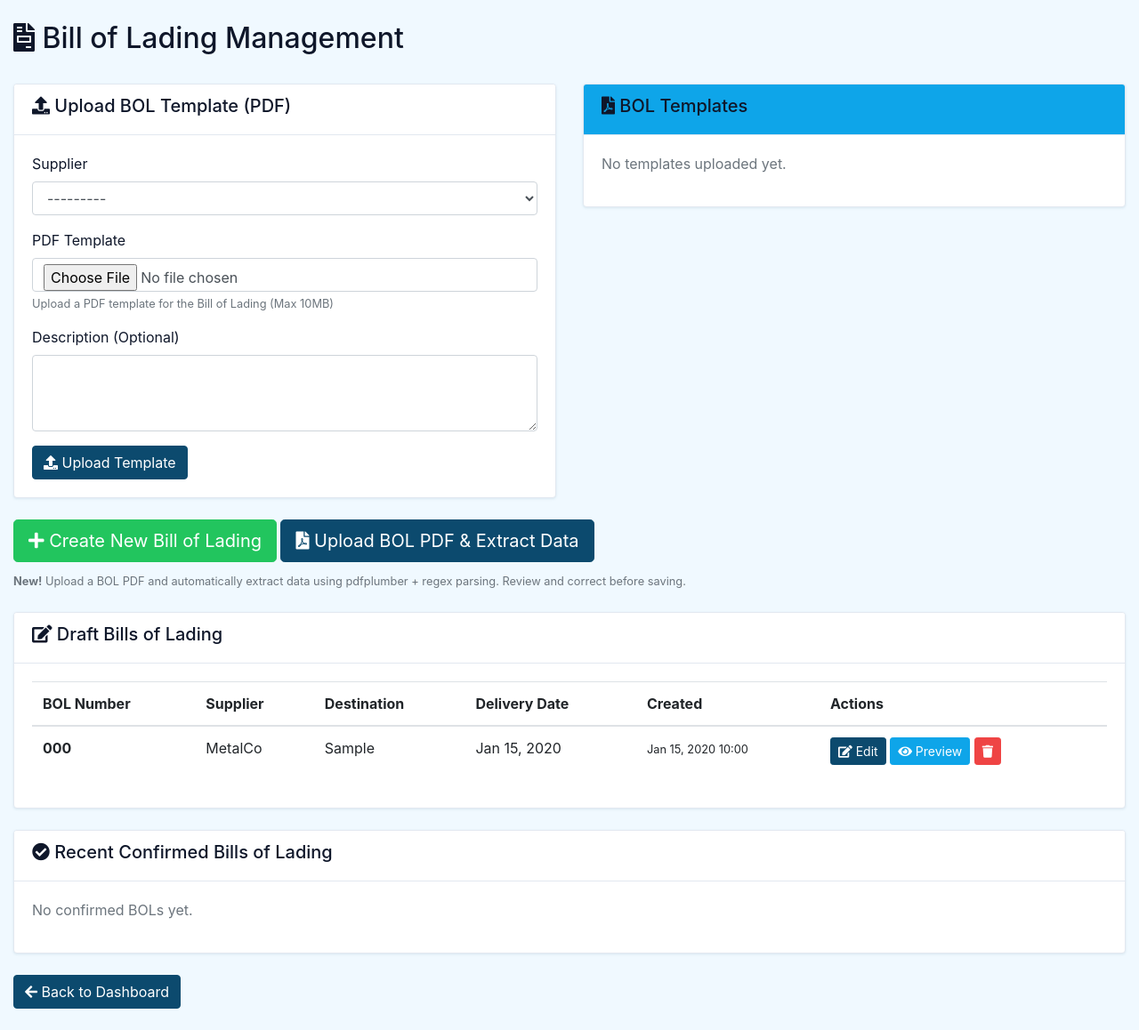
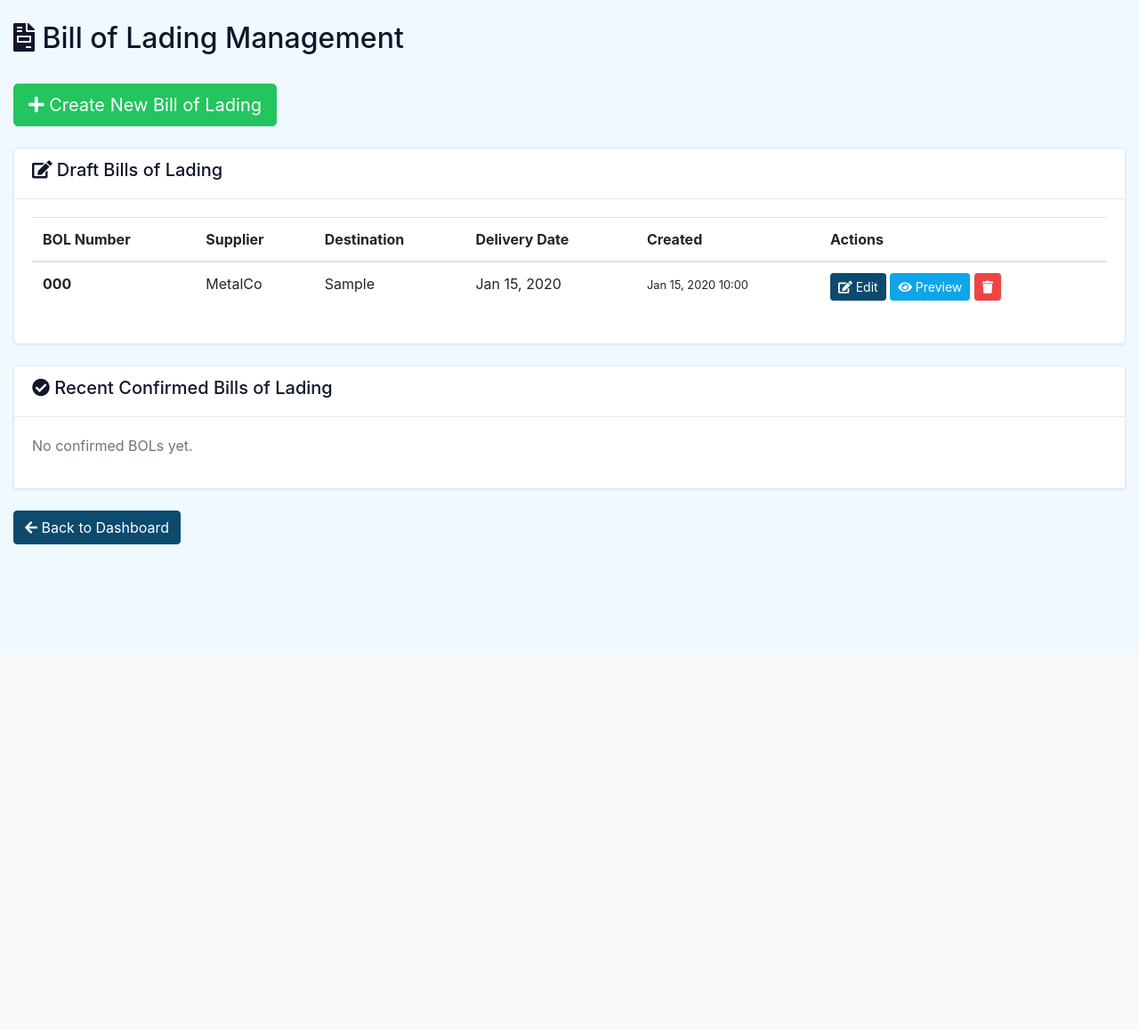
Before and after one commit to CinBarge/barge2rail-auth, a Django app: page /bol/ in a window 1280 px wide. Shown: the part 66-1224 px from the top of the page at 89% size. After the commit the page ends 678 px from the top, so only its background shows below. Run offline with Django 4.2, Linux system fonts and the light colour scheme; a user stored in the database is signed in; data comes from the database, SQL or seed files in the repository; tables that the repository leaves empty hold one stand-in row (values such as "Sample post"); data that the repository does not hold is empty.

Commit message:
Changed the BOL system to step by step process. Cleaned up visuals of forms

```diff
--- a/CincyBarge_Development/dashboard/views.py
+++ b/CincyBarge_Development/dashboard/views.py
@@ -536,8 +536,12 @@
     else:
         form = BillOfLadingForm()
 
+    # Get all suppliers for the dropdown
+    suppliers = Supplier.objects.all().order_by('name')
+
     context = {
         "form": form,
+        "suppliers": suppliers,
     }
     return render(request, "dashboard/bol_create.html", context)
 
--- a/CincyBarge_Development/templates/dashboard/bol.html
+++ b/CincyBarge_Development/templates/dashboard/bol.html
@@ -9,113 +9,13 @@
     </div>
   </div>
 
-  <!-- Template Upload Section -->
-  <div class="row mt-4">
-    <div class="col-md-6">
-      <div class="card">
-        <div class="card-header bg-primary text-white">
-          <h5><i class="fas fa-upload"></i> Upload BOL Template (PDF)</h5>
-        </div>
-        <div class="card-body">
-          <form method="post" action="{% url 'dashboard-bol-upload-template' %}" enctype="multipart/form-data">
-            {% csrf_token %}
-            <div class="mb-3">
-              <label for="id_supplier" class="form-label">Supplier</label>
-              {{ template_form.supplier }}
-            </div>
-            <div class="mb-3">
-              <label for="id_template_file" class="form-label">PDF Template</label>
-              {{ template_form.template_file }}
-              <small class="form-text text-muted">Upload a PDF template for the Bill of Lading (Max 10MB)</small>
-            </div>
-            <div class="mb-3">
-              <label for="id_description" class="form-label">Description (Optional)</label>
-              {{ template_form.description }}
-            </div>
-            <button type="submit" class="btn btn-primary">
-              <i class="fas fa-upload"></i> Upload Template
-            </button>
-          </form>
-        </div>
-      </div>
-    </div>
 
-    <!-- Existing Templates -->
-    <div class="col-md-6">
-      <div class="card">
-        <div class="card-header bg-info text-white">
-          <h5><i class="fas fa-file-pdf"></i> BOL Templates</h5>
-        </div>
-        <div class="card-body">
-          {% if templates %}
-            <div class="table-responsive">
-              <table class="table table-sm">
-                <thead>
-                  <tr>
-                    <th>Supplier</th>
-                    <th>Uploaded</th>
-                    <th>Actions</th>
-                  </tr>
-                </thead>
-                <tbody>
-                  {% for template in templates %}
-                  <tr>
-                    <td>
-                      <strong>{{ template.supplier.name }}</strong>
-                      {% if template.is_configured %}
-                        <span class="badge bg-success ms-1" title="Template has field mapping configured">
-                          <i class="fas fa-check"></i> Configured
-                        </span>
-                      {% endif %}
-                    </td>
-                    <td><small>{{ template.uploaded_at|date:"M d, Y" }}</small></td>
-                    <td>
-                      {% if template.is_configured %}
-                        <a href="{% url 'dashboard-bol-create-from-template' template.id %}"
-                           class="btn btn-sm btn-primary" title="Create BOL from this template">
-                          <i class="fas fa-bolt"></i> Quick Create
-                        </a>
-                      {% endif %}
-                      <a href="{% url 'dashboard-bol-view-template' template.id %}" target="_blank"
-                         class="btn btn-sm btn-success" title="Preview PDF">
-                        <i class="fas fa-eye"></i>
-                      </a>
-                      <form method="post" action="{% url 'dashboard-bol-delete-template' template.id %}"
-                            style="display:inline;" onsubmit="return confirm('Delete this template?');">
-                        {% csrf_token %}
-                        <button type="submit" class="btn btn-sm btn-danger" title="Delete">
-                          <i class="fas fa-trash"></i>
-                        </button>
-                      </form>
-                    </td>
-                  </tr>
-                  {% endfor %}
-                </tbody>
-              </table>
-            </div>
-          {% else %}
-            <p class="text-muted">No templates uploaded yet.</p>
-          {% endif %}
-        </div>
-      </div>
-    </div>
-  </div>
-
-  <!-- Create New BOL Buttons -->
+  <!-- Create New BOL Button -->
   <div class="row mt-4">
     <div class="col-12">
-      <a href="{% url 'dashboard-bol-create' %}" class="btn btn-success btn-lg me-2">
+      <a href="{% url 'dashboard-bol-create' %}" class="btn btn-success btn-lg" style="color: white !important; text-decoration: none;">
         <i class="fas fa-plus"></i> Create New Bill of Lading
       </a>
-      <a href="{% url 'dashboard-bol-upload-pdf' %}" class="btn btn-primary btn-lg">
-        <i class="fas fa-file-pdf"></i> Upload BOL PDF & Extract Data
-      </a>
-      <p class="text-muted mt-2 mb-0">
-        <small>
-          <strong>New!</strong> Upload a BOL PDF and automatically extract data using pdfplumber + regex parsing.
-          Review and correct before saving.
-        </small>
-      </p>
     </div>
   </div>
 
```
Also changed, not shown: CincyBarge_Development/templates/dashboard/index.html (+11 -5 lines).
